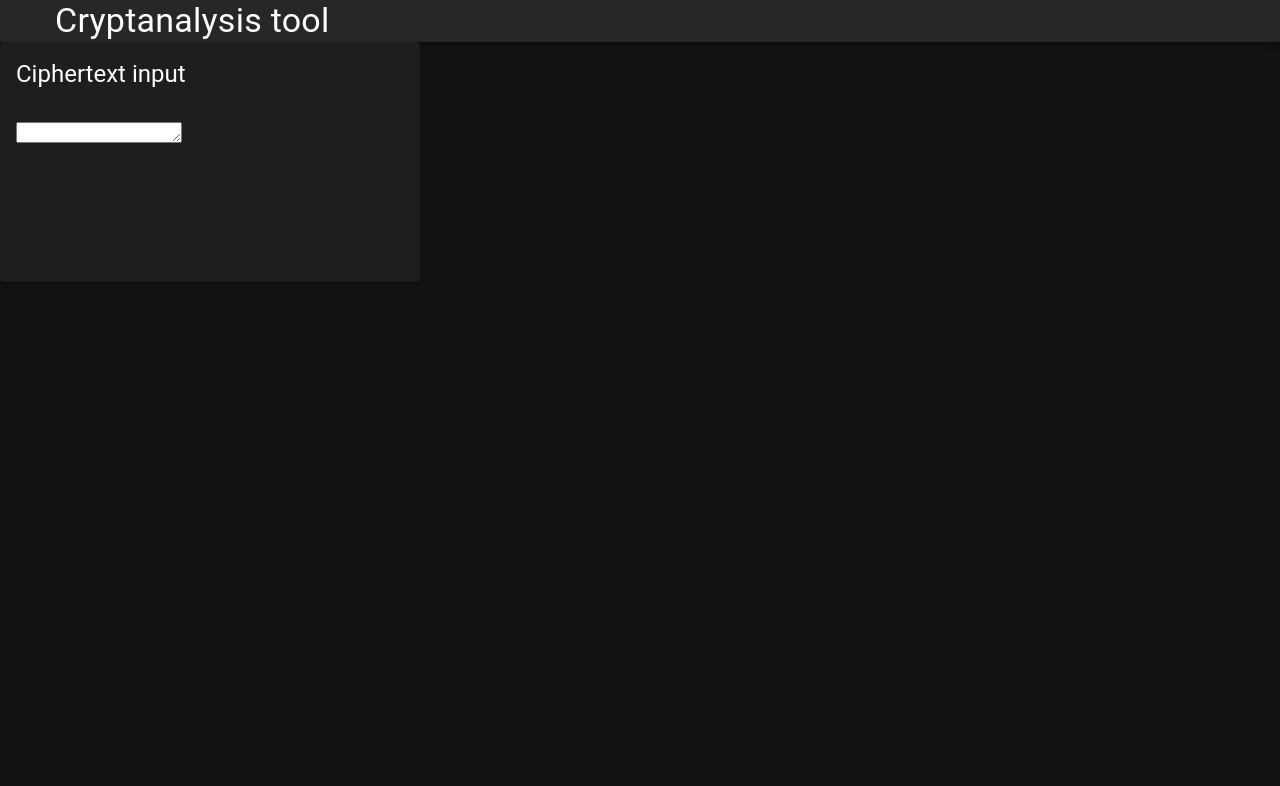
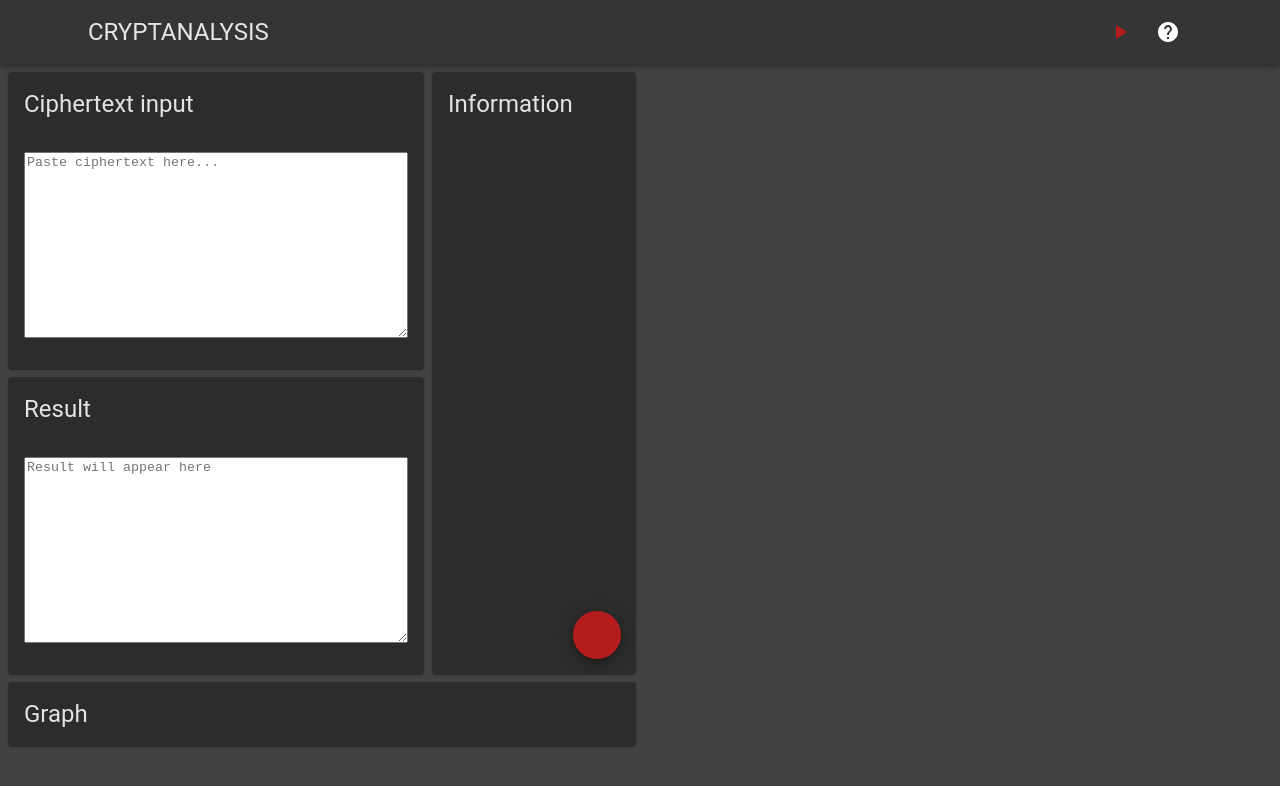
Before and after one commit to Intervention128/cryptanalysistool, a React (Vite) app: page / in a window 1280 px wide. Shown: the top 786 px of the page. Built offline with nearby package versions, Linux system fonts and the light colour scheme.

Commit message:
feat: more basic layout

```diff
--- a/src/App.tsx
+++ b/src/App.tsx
@@ -2,20 +2,35 @@ import {ThemeProvider} from '@emotion/react'
 import type {ThemeOptions} from '@mui/material'
 import {CssBaseline, Grid, createTheme} from '@mui/material'
 import type {FC} from 'react'
-import CipherInput from './containers/cipherInput/CipherInput'
+import Cipher from './containers/cipher/Cipher'
+import Graph from './containers/graph/Graph'
+import Information from './containers/information/Information'
 import Navigation from './containers/navigation/Navigation'
+import Processors from './containers/processors/Processors'
 
 const themeOptions: ThemeOptions = {
   palette: {
     mode: 'dark',
     primary: {
       main: '#b71c1c',
+      light: '#f44336',
+      dark: '#d50000',
     },
     secondary: {
       main: '#fb8c00',
+      light: '#ff9800',
+      dark: '#e64a19',
+    },
+    background: {
+      default: '#424242',
+      paper: '#212121',
+    },
+    text: {
+      primary: 'rgba(255,255,255,0.87)',
+      secondary: 'rgba(255,255,255,0.6)',
+      disabled: 'rgba(255,255,255,0.38)',
     },
   },
-  spacing: 5,
 }
 
 const theme = createTheme(themeOptions)
@@ -25,10 +40,14 @@ const App: FC = () => {
     <ThemeProvider theme={theme}>
       <CssBaseline key="baseline" />
       <Navigation key="navbar" />
-      <Grid key="app" container spacing={2}>
-        <Grid item xs={4}>
-          <CipherInput />
-        </Grid>
+      <Grid
+        key="app" container spacing={1}
+        sx={{p: 1}}
+      >
+        <Cipher />
+        <Information />
+        <Processors />
+        <Graph />
       </Grid>
     </ThemeProvider>
   )
--- /dev/null
+++ b/src/containers/cipher/Cipher.tsx
@@ -0,0 +1,21 @@
+import {Grid} from '@mui/material'
+import type {FC} from 'react'
+import CipherInput from './CipherInput'
+import CipherOutput from './CipherOutput'
+
+const Cipher: FC = () => {
+  return (
+    <Grid item xs={4}>
+      <Grid container spacing={1} direction="row">
+        <Grid item xs={12}>
+          <CipherInput />
+        </Grid>
+        <Grid item xs={12}>
+          <CipherOutput />
+        </Grid>
+      </Grid>
+    </Grid>
+  )
+}
+
+export default Cipher
--- /dev/null
+++ b/src/containers/cipher/CipherInput.tsx
@@ -0,0 +1,25 @@
+import {Card, CardContent, CardHeader, TextareaAutosize} from '@mui/material'
+import type {ChangeEvent, FC} from 'react'
+import {useState} from 'react'
+
+const CipherInput: FC = () => {
+  const [ciphertext, setCiphertext] = useState<string>('')
+
+  return (
+    <Card>
+      <CardHeader title="Ciphertext input" />
+      <CardContent>
+        <TextareaAutosize
+          placeholder="Paste ciphertext here..."
+          minRows={12}
+          maxRows={12}
+          style={{width: '100%'}}
+          value={ciphertext}
+          onChange={(event: ChangeEvent<HTMLTextAreaElement>) => setCiphertext(event.target.value)}
+        />
+      </CardContent>
+    </Card>
+  )
+}
+
+export default CipherInput
--- /dev/null
+++ b/src/containers/cipher/CipherOutput.tsx
@@ -0,0 +1,25 @@
+import {Card, CardContent, CardHeader, TextareaAutosize} from '@mui/material'
+import type {ChangeEvent, FC} from 'react'
+import {useState} from 'react'
+
+const CipherOutput: FC = () => {
+  const [ciphertext, setCiphertext] = useState<string>('')
+
+  return (
+    <Card>
+      <CardHeader title="Result" />
+      <CardContent>
+        <TextareaAutosize
+          placeholder="Result will appear here"
+          minRows={12}
+          maxRows={12}
+          style={{width: '100%'}}
+          value={ciphertext}
+          onChange={(event: ChangeEvent<HTMLTextAreaElement>) => setCiphertext(event.target.value)}
+        />
+      </CardContent>
+    </Card>
+  )
+}
+
+export default CipherOutput
--- a/src/containers/cipherInput/CipherInput.tsx
+++ /dev/null
@@ -1,15 +0,0 @@
-import {Card, CardContent, CardHeader, TextareaAutosize} from '@mui/material'
-import type {FC} from 'react'
-
-const CipherInput: FC = () => {
-  return (
-    <Card sx={{height: '30vh'}}>
-      <CardHeader title="Ciphertext input" />
-      <CardContent>
-        <TextareaAutosize />
-      </CardContent>
-    </Card>
-  )
-}
-
-export default CipherInput
--- /dev/null
+++ b/src/containers/graph/Graph.tsx
@@ -0,0 +1,14 @@
+import {Card, CardHeader, Grid} from '@mui/material'
+import type {FC} from 'react'
+
+const Graph: FC = () => {
+  return (
+    <Grid item xs={6}>
+      <Card sx={{height: '100%'}}>
+        <CardHeader title="Graph" />
+      </Card>
+    </Grid>
+  )
+}
+
+export default Graph
--- /dev/null
+++ b/src/containers/information/Information.tsx
@@ -0,0 +1,18 @@
+import {Card, CardHeader, Fab, Grid} from '@mui/material'
+import type {FC} from 'react'
+
+const Information: FC = () => {
+  return (
+    <Grid item xs={2}>
+      <Card sx={{height: '100%', position: 'relative'}}>
+        <CardHeader title="Information" />
+        <Fab
+          variant="extended" color="primary" aria-label="add"
+          sx={{position: 'absolute', bottom: 15, right: 15}}
+        />
+      </Card>
+    </Grid>
+  )
+}
+
+export default Information
--- a/src/containers/navigation/Navigation.tsx
+++ b/src/containers/navigation/Navigation.tsx
@@ -1,4 +1,5 @@
-import {AppBar, Typography} from '@mui/material'
+import {Help, PlayArrow} from '@mui/icons-material'
+import {AppBar, Box, IconButton, Toolbar, Typography} from '@mui/material'
 import {Container} from '@mui/system'
 import type {FC} from 'react'
 
@@ -6,9 +7,25 @@ const Navigation: FC = () => {
   return (
     <AppBar position="static">
       <Container>
-        <Typography variant="h4" noWrap>
-          Cryptanalysis tool
-        </Typography>
+        <Toolbar>
+          <Typography variant="h5" noWrap>
+            CRYPTANALYSIS
+          </Typography>
+          <Box sx={{flexGrow: 1}} />
+          <IconButton
+            size="large"
+            aria-label="run analysis"
+            sx={{color: 'primary.main'}}
+          >
+            <PlayArrow />
+          </IconButton>
+          <IconButton
+            size="large"
+            aria-label="help"
+          >
+            <Help />
+          </IconButton>
+        </Toolbar>
       </Container>
     </AppBar>
   )
--- /dev/null
+++ b/src/containers/processors/Processors.tsx
@@ -0,0 +1,12 @@
+import {Box, Grid} from '@mui/material'
+import type {FC} from 'react'
+
+const Processors: FC = () => {
+  return (
+    <Grid item xs={2}>
+      <Box sx={{height: '100%'}} />
+    </Grid>
+  )
+}
+
+export default Processors
```
Also changed, not shown: 1 other file (tests, documents, lock files or other folders).
